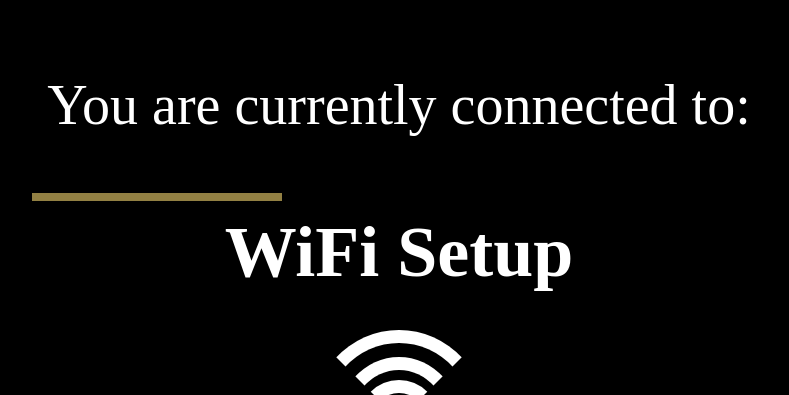
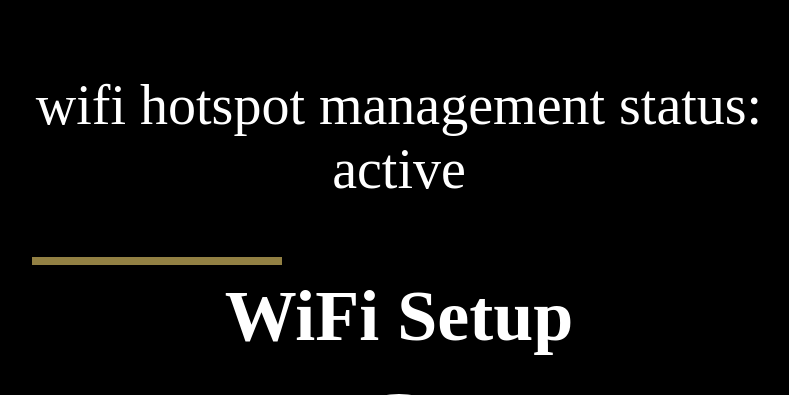
Before and after one commit to LaboratoryForPlayfulComputation/FireFiConfig, a Flask app: template flask-app/templates/app.html in a window 1280 px wide. Shown: the top 395 px of the page, without its empty margins (241-1030 px from the left). Run offline with Flask 2, Linux system fonts and the light colour scheme; the template is opened without the code that fills it: most values are stand-ins (such as "Sample title", 1, 10 or a date in 2020).

Commit message:
add missing import, update default landing template

```diff
--- a/flask-app/app.py
+++ b/flask-app/app.py
@@ -4,14 +4,19 @@ import os
 import time
 from threading import Thread
 import fileinput
+import requests
 
 # this app is based on the configuration app from RaspiWiFi
 # https://github.com/jasbur/RaspiWiFi
 
+# but now it diverges quite significantly
+
 # start our application
 app = Flask(__name__)
 app.debug = True
-app.wifiserver = 'localhost:8080/'
+
+# this is the iotwifi docker container that we're talking to
+app.wifiserver = 'http://localhost:8080/'
 
 
 @app.route('/')
@@ -23,7 +28,7 @@ def index():
     wifi_ap_array = scan_wifi_networks()
     print(wifi_ap_array)
 
-    return render_template('app.html', wifi_ap_array = wifi_ap_array)
+    return render_template('app.html', wifi_ap_array = wifi_ap_array, iotwifi_status = iotwifi)
 
 
 @app.route('/status')
@@ -56,10 +61,9 @@ def save_credentials():
 
     # make a curl call to our other server that is in charge of wifi connection
     # curl -w "\n" -d '{"ssid":"Mp", "psk":"12345678"}'      -H "Content-Type: application/json"      -X POST localhost:8080/connect
-    url = 'localhost:8080/connect'
     data = '{"ssid":' + ssid + ', "psk":' + wifi_key + '}'
     headers = {'Content-type': 'application/json; charset=UTF-8'}
-    response = requests.post(url, data=data, headers=headers)
+    response = requests.post(app.wifiserver + "connect", data=data, headers=headers)
     # wait for the response. it should not be higher
     # than keep alive time for TCP connection
 
--- a/flask-app/templates/app.html
+++ b/flask-app/templates/app.html
@@ -4,7 +4,7 @@
   <div id="mainContent">
 
     <div id="wifiStatus">
-      <p> You are currently connected to:
+      <p> wifi hotspot management status: {{ iotwifi_status }}</p>
     </div>
 
     <div id="wpaStatus">
```
